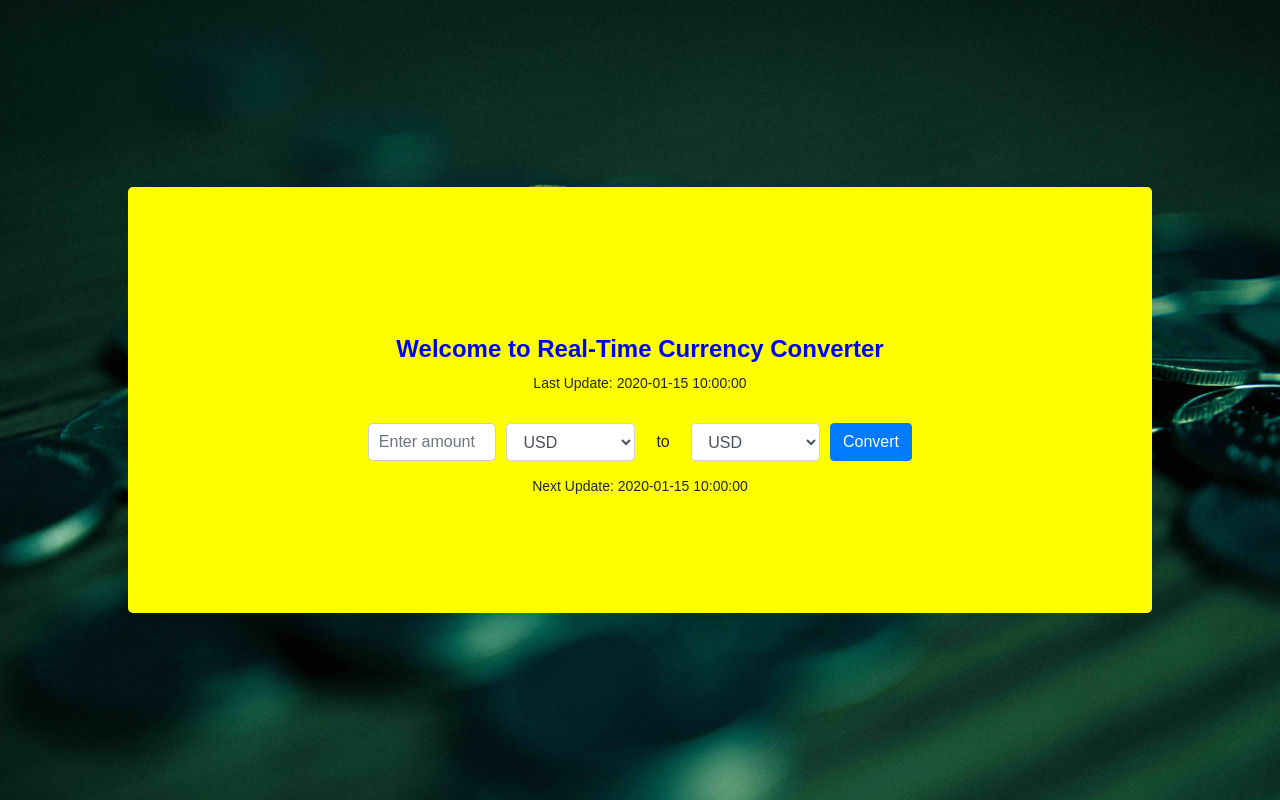
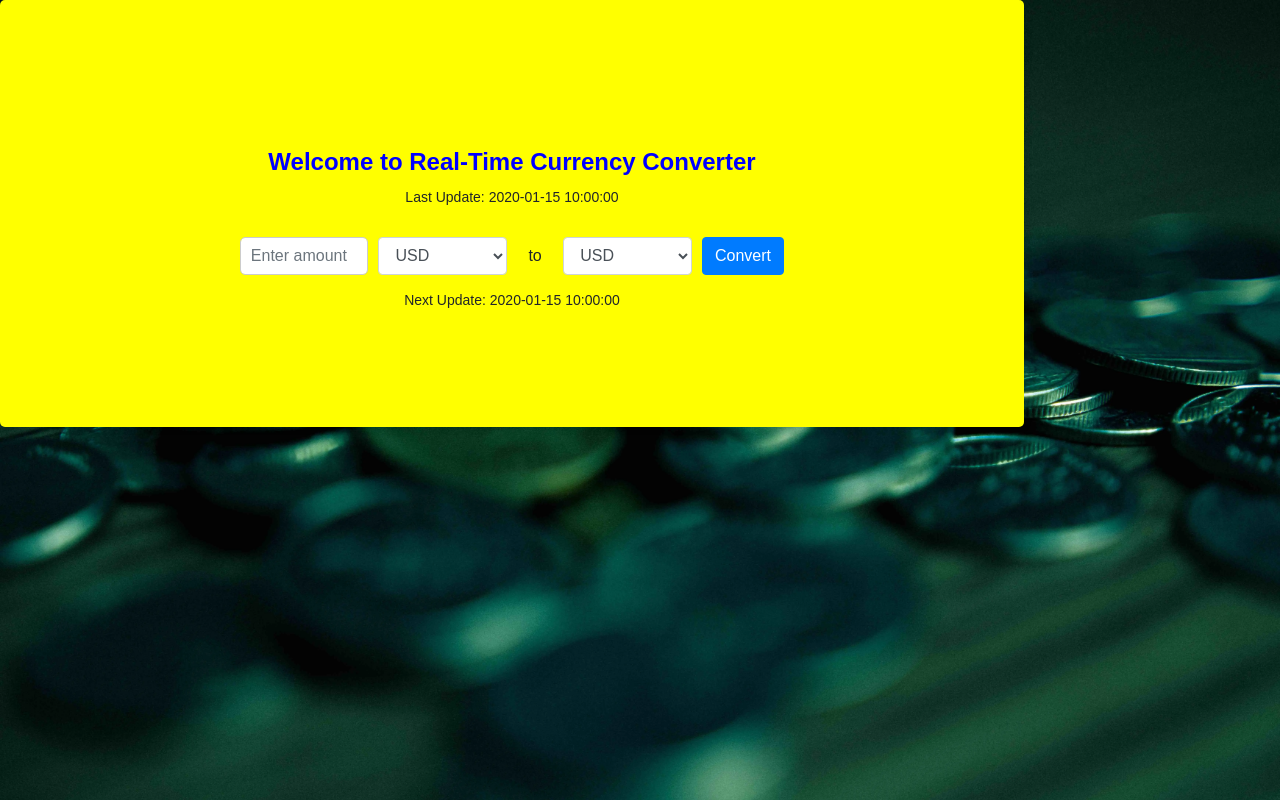
Before and after one commit to vhincekhay/CurrencyConverterApp, a Flask app: template templates/result.html in a window 1280 px wide. Run offline with Flask 2, Linux system fonts and the light colour scheme; the template is opened without the code that fills it: most values are stand-ins (such as "Sample title", 1, 10 or a date in 2020); some libraries are stand-ins or nearby versions.

Commit message:
Update result.html

```diff
--- a/templates/result.html
+++ b/templates/result.html
@@ -30,11 +30,13 @@
             background-attachment: fixed;
         }
 
-        .rectangular-box-container {
-            display: flex;
-            justify-content: center;
-            align-items: center;
-            min-height: 100vh; /* Ensure the container takes at least the full viewport height */
+        .rectangular-box {
+            background-color: yellow;
+            width: 80%; /* Adjust the width as needed */
+            padding: 100px;
+            border-radius: 5px;
+            box-shadow: 0 0 10px rgba(0, 0, 0, 0.1);
+            text-align: center;
         }
 
         .rectangular-box {
```
